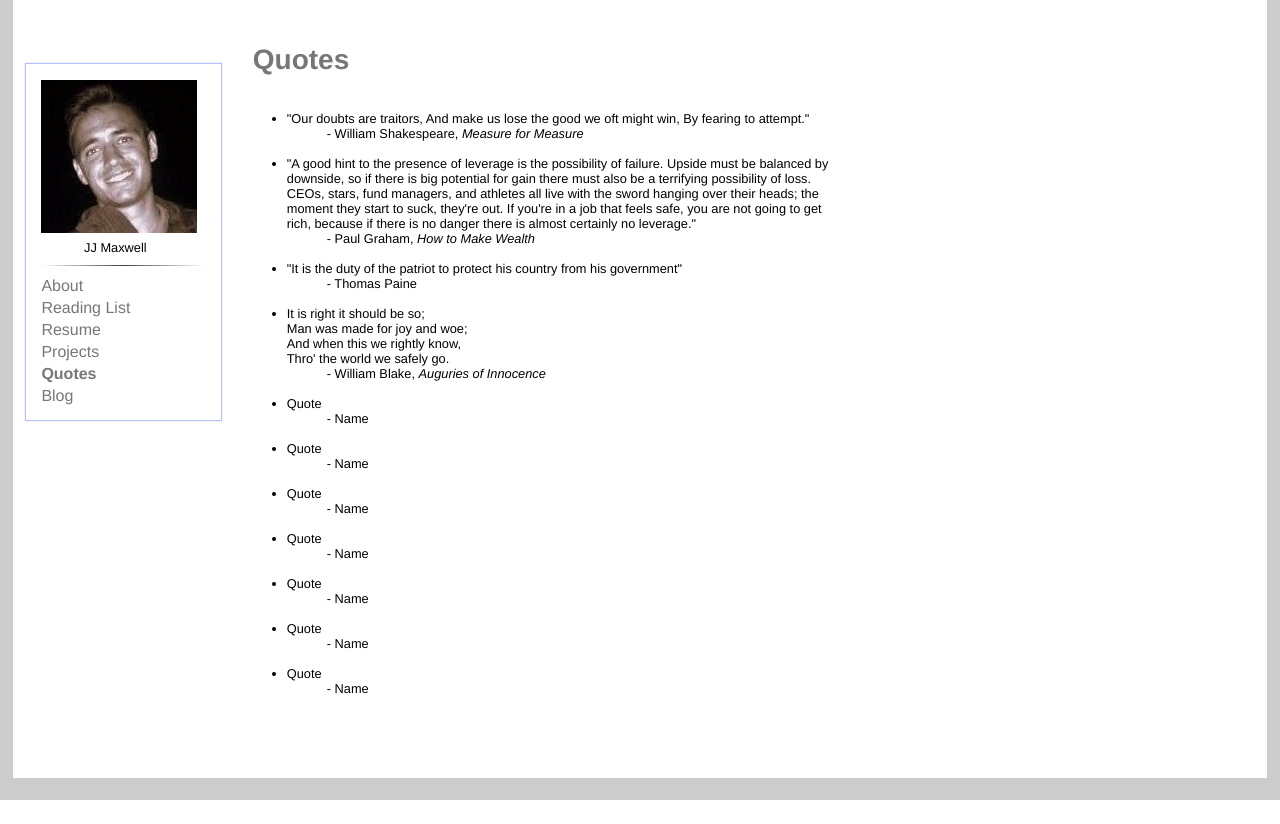
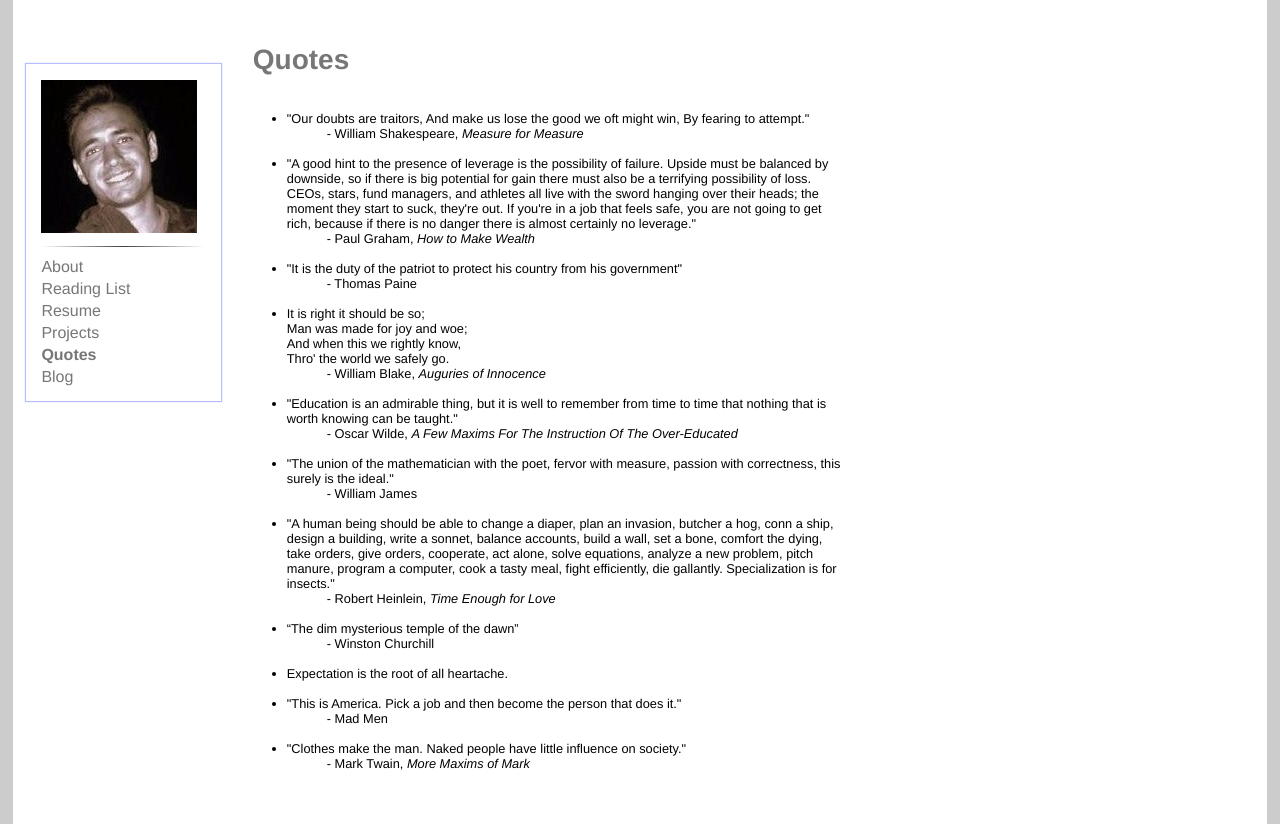
Before and after one commit to jjmaxwell4/personalsite, a Python web app: template templates/quotes.html in a window 1280 px wide. Before the commit the page ends 800 px from the top, so only its background shows below. Run offline with Jinja, Linux system fonts and the light colour scheme; the template is opened without the code that fills it, so the values that code supplies are empty.

Commit message:
Small Changes

```diff
--- a/templates/base.html
+++ b/templates/base.html
@@ -35,7 +35,6 @@
     <div id="header">
       <table>
           <tr><td><img src="/static/me2.jpg" alt="-|-"></td></tr>
-          <tr><td>&nbsp&nbsp&nbsp&nbsp&nbsp&nbsp&nbsp&nbsp&nbsp&nbsp&nbsp&nbspJJ Maxwell</td></tr>
           <tr><td><hr></td></tr>
           {% for href, id, caption in navigation_bar %}
           <tr><td>
--- a/templates/home.html
+++ b/templates/home.html
@@ -4,6 +4,7 @@
 {% block content %}
 	<div id="text">
 		<div id="title"><h1> About Me </h1></div>
+		 <p>I'm JJ Maxwell. I'm a 4th year student in Waterloo, Ontario. </p>
 		 <p>I like thinking about technology and the economy. The next 40 years are going to be filled with unprecedented advances in tech. The combination of computers, data and automation will change the way individuals live their lives, and also represents enormous opportunity. I am interested in both the technical details and the economic impact that this progress will have. </p>
 
 		<b> I'm studying Mechatronics </b>
--- a/templates/quotes.html
+++ b/templates/quotes.html
@@ -9,40 +9,40 @@
 		</div>
 		<ul>
 			<li>"Our doubts are traitors, And make us lose the good we oft might win, By fearing to attempt."</li>
-				<ul> - William Shakespeare, <i>Measure for Measure</i></li></ul>
+				<ul> - William Shakespeare, <i>Measure for Measure</i></ul>
 			<br>
 			<li>"A good hint to the presence of leverage is the possibility of failure. Upside must be balanced by downside, so if there is big potential for gain there must also be a terrifying possibility of loss. CEOs, stars, fund managers, and athletes all live with the sword hanging over their heads; the moment they start to suck, they're out. If you're in a job that feels safe, you are not going to get rich, because if there is no danger there is almost certainly no leverage."</li>
-				<ul> - Paul Graham, <i> How to Make Wealth</i></li></ul>
+				<ul> - Paul Graham, <i> How to Make Wealth</i></ul>
 			<br>
 			<li>"It is the duty of the patriot to protect his country from his government"</li>
-				<ul> - Thomas Paine</li></ul>
+				<ul> - Thomas Paine</ul>
 			<br>
 			<li>It is right it should be so; <br>
 				Man was made for joy and woe;<br>
 				And when this we rightly know,<br>
 				Thro' the world we safely go.</li>
-				<ul> - William Blake, <i> Auguries of Innocence</i></li></ul>
+				<ul> - William Blake, <i> Auguries of Innocence</i></ul>
 			<br>
-			<li>Quote</li>
-				<ul> - Name</li></ul>
+			<li>"Education is an admirable thing, but it is well to remember from time to time that nothing that is worth knowing can be taught."</li>
+				<ul> - Oscar Wilde, <i> A Few Maxims For The Instruction Of The Over-Educated </i></ul>
 			<br>
-			<li>Quote</li>
-				<ul> - Name</li></ul>
+			<li>"The union of the mathematician with the poet, fervor with measure, passion with correctness, this surely is the ideal."</li>
+				<ul> - William James</ul>
 			<br>
-			<li>Quote</li>
-				<ul> - Name</li></ul>
+			<li>"A human being should be able to change a diaper, plan an invasion, butcher a hog, conn a ship, design a building, write a sonnet, balance accounts, build a wall, set a bone, comfort the dying, take orders, give orders, cooperate, act alone, solve equations, analyze a new problem, pitch manure, program a computer, cook a tasty meal, fight efficiently, die gallantly. Specialization is for insects."</li>
+				<ul> - Robert Heinlein, <i> Time Enough for Love</i></ul>
 			<br>
-			<li>Quote</li>
-				<ul> - Name</li></ul>
+			<li>“The dim mysterious temple of the dawn”</li>
+				<ul> - Winston Churchill</ul>
 			<br>
-			<li>Quote</li>
-				<ul> - Name</li></ul>
+			<li>Expectation is the root of all heartache.</li>
+				<ul></ul>
 			<br>
-			<li>Quote</li>
-				<ul> - Name</li></ul>
+			<li>"This is America. Pick a job and then become the person that does it."</li>
+				<ul> -  Mad Men</ul>
 			<br>
-			<li>Quote</li>
-				<ul> - Name</li></ul>
+			<li>"Clothes make the man. Naked people have little influence on society."</li>
+				<ul> - Mark Twain, <i> More Maxims of Mark</i></ul>
 			<br>
 		</ul>
 	</div>
```
